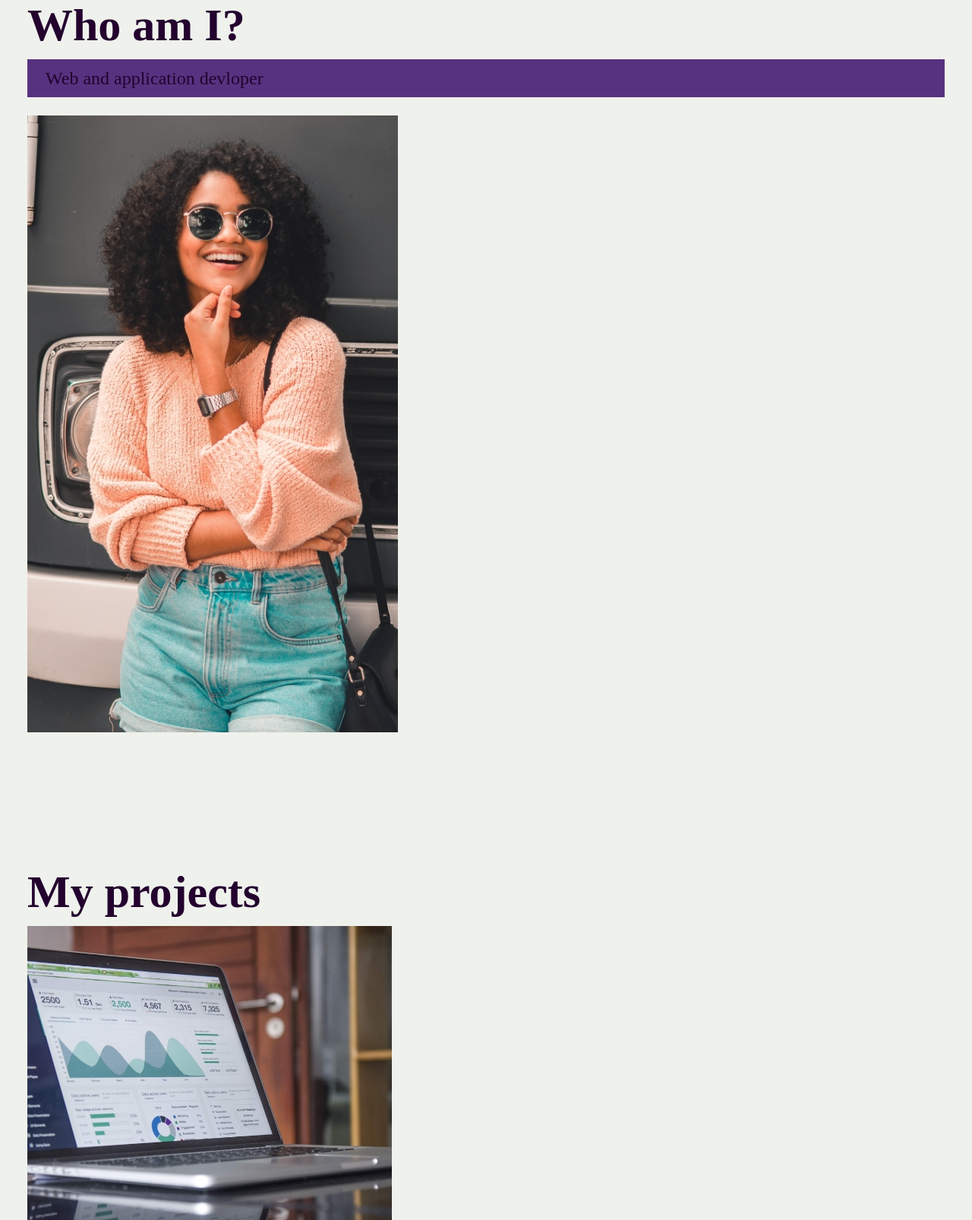
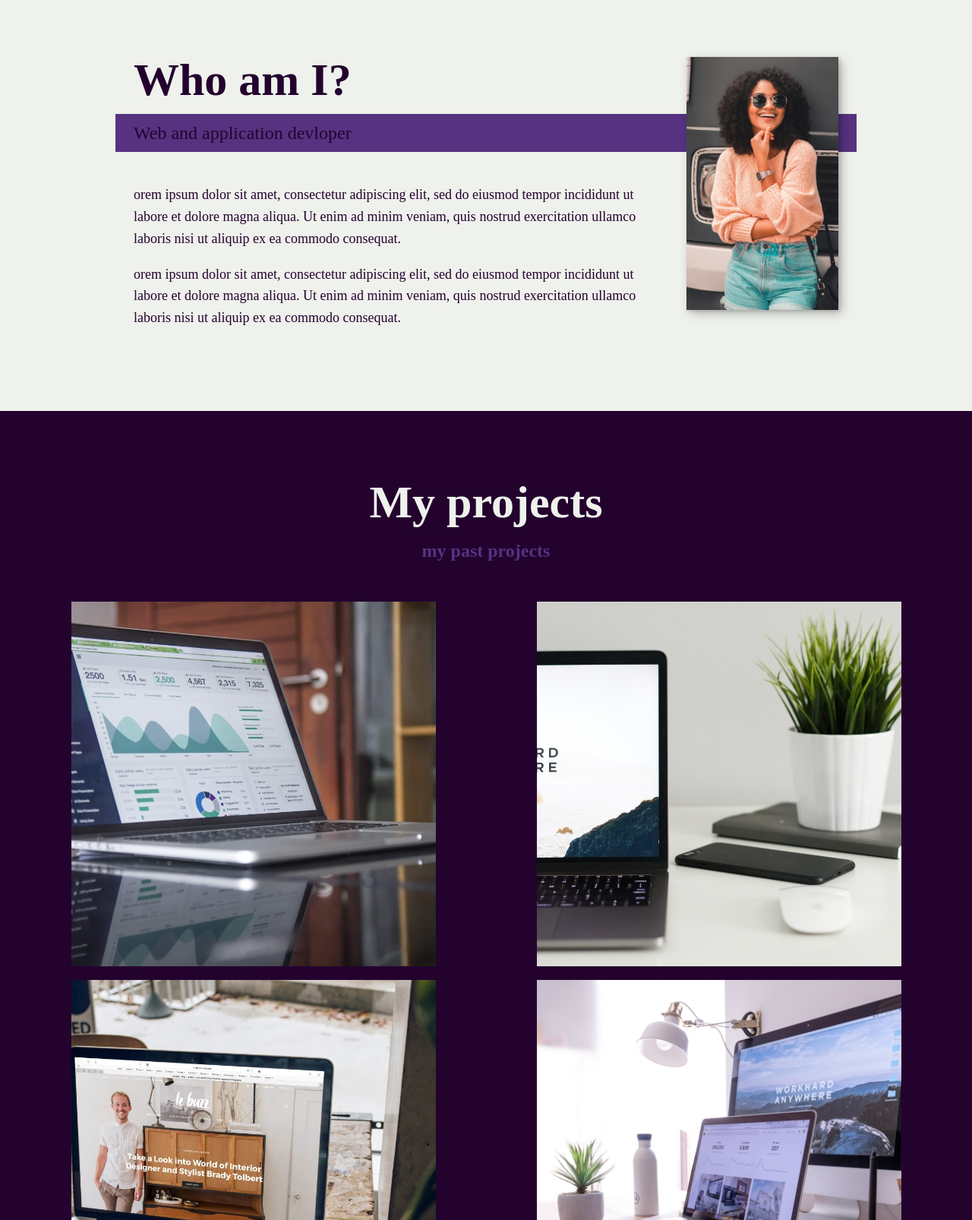
Before and after one commit to zah8756/Personal_Site, a plain HTML site: page index.html in a window 1280 px wide. Shown: the part 1194-2800 px from the top of the page at 76% size. Drawn offline with Linux system fonts and the light colour scheme.

Commit message:
finished the projects section

```diff
--- a/index.html
+++ b/index.html
@@ -72,16 +72,16 @@
         <h2 class="sectionTitle" id="sectionAbout">Who am I?</h2>
         <p class="sectionSubtitle" id="aboutSubtitle">Web and application devloper</p>
         <div id="aboutBody">
-            <p></p>
-            <p></p>
+            <p>orem ipsum dolor sit amet, consectetur adipiscing elit, sed do eiusmod tempor incididunt ut labore et dolore magna aliqua. Ut enim ad minim veniam, quis nostrud exercitation ullamco laboris nisi ut aliquip ex ea commodo consequat.</p>
+            <p>orem ipsum dolor sit amet, consectetur adipiscing elit, sed do eiusmod tempor incididunt ut labore et dolore magna aliqua. Ut enim ad minim veniam, quis nostrud exercitation ullamco laboris nisi ut aliquip ex ea commodo consequat.</p>
         </div>
-        <img src="img/dev-jane-02.jpg" alt="jane lneaing aganist a bus">
+        <img src="img/dev-jane-02.jpg" alt="jane lneaing aganist a bus" id="aboutImg">
     </section>
 
     <!-- Start of my projects section -->
     <section class="myPorjects" id="projects">
         <h2 class="sectionTitle" id="sectionProjects">My projects</h2>
-        <p class="sectionSubtitle" id="proejctSubtitle"></p>
+        <p class="sectionSubtitle" id="proejctSubtitle">my past projects</p>
         <div id="portfolio">
 
              <!-- portfolio item 01 -->
@@ -119,6 +119,14 @@
                 <img src="img/portfolio-07.jpg" alt="" class="portfolioImg">
             </a>
 
+            <a href="#" class="portfolioItem">
+                <img src="img/portfolio-08.jpg" alt="" class="portfolioImg">
+            </a>
+
+            <a href="#" class="portfolioItem">
+                <img src="img/portfolio-09.jpg" alt="" class="portfolioImg">
+            </a>
+
         </div>
     </section>
 
--- a/styles/main.css
+++ b/styles/main.css
@@ -62,7 +62,7 @@ strong{font-weight:var(--fw-bold);}
 
 .btn{
     display: inline-block;
-    padding: .5em 1.5em;
+    padding: .5em 2.5em;
     background:var(--clr-accent);
     color:var(--clr-dark);
     text-decoration: none;
@@ -112,6 +112,12 @@ h3{font-size:var(--fs-h3);}
     background: var(--clr-accent);
     padding: .25em 1em;
     margin-bottom: 1em;
+}
+
+#proejctSubtitle{
+    color: var(--clr-accent);
+    font-weight: var(--fw-bold);
+    margin-bottom: 2em;
 }
 
 /* Header */
@@ -187,6 +193,11 @@ nav{display: none;}
     background: var(--clr-light);
     opacity: 0.5;
 }
+
+.services{
+    margin-bottom: 4em;
+}
+
 .service{
     max-width: 500px;
     margin: 0 auto;
@@ -197,7 +208,8 @@ nav{display: none;}
     .services{
         display: flex;
         max-width: 1000px;
-        margin: 0 auto;
+        margin-left: auto;
+        margin-right: auto;
         column-gap: 2em;
     }
     /* .service+.service{
@@ -206,3 +218,85 @@ nav{display: none;}
 
 
 }
+
+/* About me section */
+.aboutMe{
+    max-width: 1000px;
+    margin: 0 auto;
+}
+
+#aboutImg{
+    box-shadow: var(--bs);
+
+}
+
+@media (min-width:600px){
+    .aboutMe{
+        display: grid;
+        grid-template-columns: 1fr 200px;
+        grid-template-areas:
+        "title img"
+        "subtitle img"
+        "text img";
+        column-gap: 2em;
+    }
+
+    #sectionAbout{
+        grid-area:title;
+    }
+
+   #aboutSubtitle{
+        grid-column: 1/-1;
+        grid-row: 2;
+        position: relative;
+        left: -1em;
+        width: calc(100% + 2em);
+        padding-left: 1em;
+        padding-right: calc(200px + 4em);
+   }
+
+    #aboutImg{
+        grid-area: img;
+        position: relative;
+        z-index: 2;
+    }
+}
+
+/* projects section */
+
+.myPorjects{
+    background-color: var(--clr-dark);
+    color: var(--clr-light);
+    text-align: center;
+}
+
+#portfolio{
+    display: grid;
+    grid-template-columns: repeat(auto-fit, minmax(400px,1fr));
+    max-width: 2000px;
+    margin: 0 auto;
+    gap: 1em;
+}
+
+.portfolioItem{
+    background: var(--clr-accent);
+    margin: 0 auto;
+    overflow: hidden;
+}
+
+.portfolioImg{
+    transition:
+    transform 750ms cubic-bezier(.5,0,.5,1),
+    opacity 250ms linear;
+}
+
+.portfolioItem:focus{
+    position: relative;
+    z-index: 2;
+}
+
+.portfolioImg:hover,
+.portfolioItem:focus .portfolioImg{
+    transform: scale(1.2);
+    opacity: .50;
+}
```
